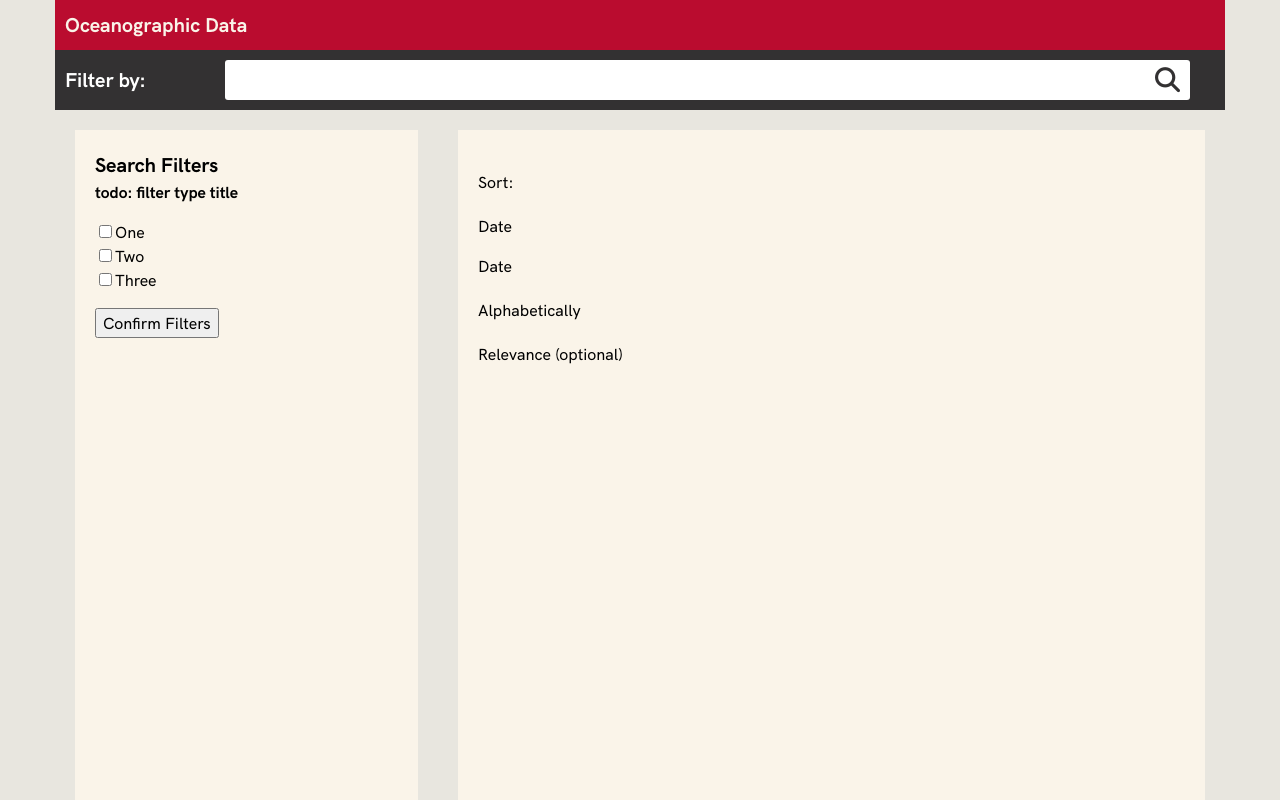
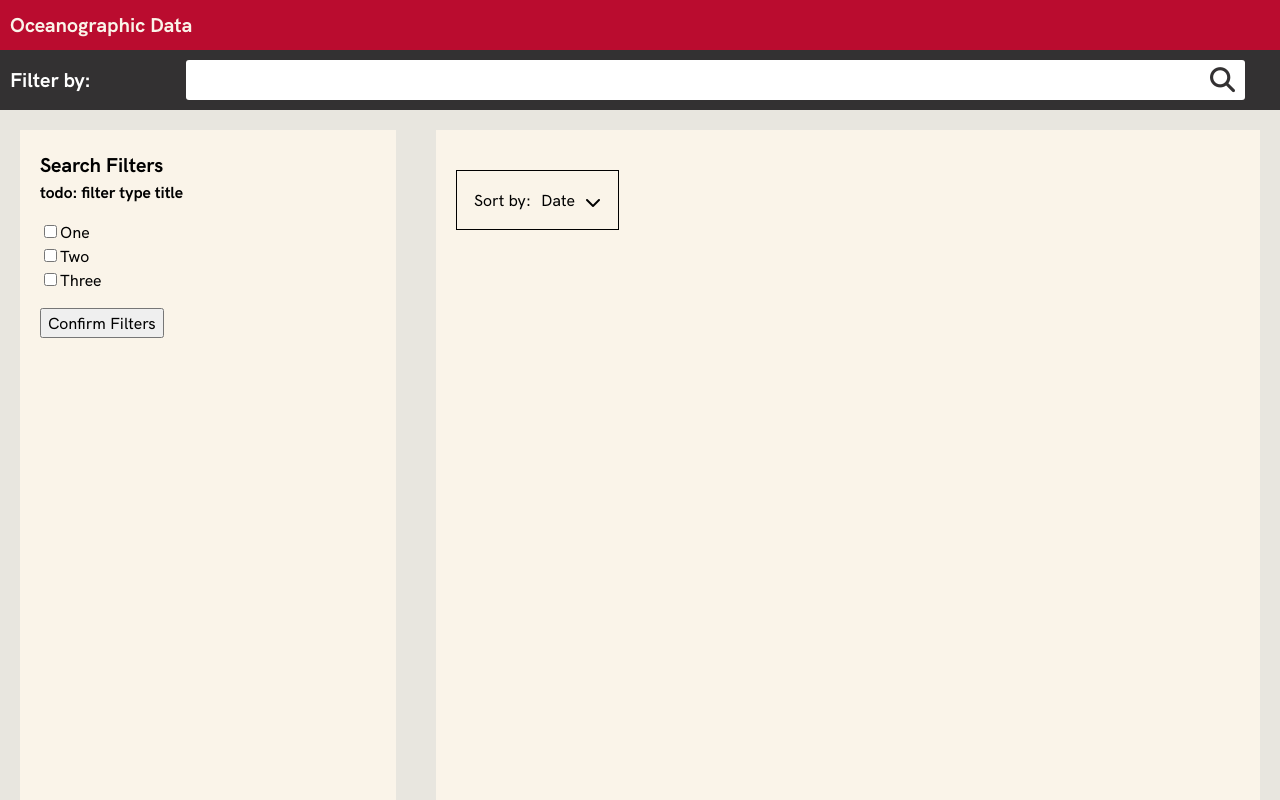
Before and after one commit to jcoszig/oceanographicdata, a React app: page / in a window 1280 px wide. Built offline with nearby package versions, Linux system fonts and the light colour scheme.

Commit message:
fixed a few minor bugs. Implemented toggle-able sorting option dropdown

```diff
--- a/src/components/App.js
+++ b/src/components/App.js
@@ -27,7 +27,8 @@ class App extends Component {
   },
     searchQuery : '',
     filterList : [],
-    filteredData : []
+    filteredData : [],
+    sortDropdown : false
   }
 
   // Fetch JSON data and set in state.
@@ -91,6 +92,12 @@ class App extends Component {
     }
   }
 
+  toggleSortOptions = () => {
+    this.setState(state => ({
+      sortDropdown: !state.sortDropdown
+    }));
+  }
+
   render() {
 
     return (
@@ -115,14 +122,18 @@ class App extends Component {
           </div>
           <div className="preview-header">
             <div className="sort-selection">
-              <p>Sort: </p><span>Date</span>
-              <div className="sort-dropdown">
-                <ul>
-                  <li><p>Date</p></li>
-                  <li><p>Alphabetically</p></li>
-                  <li><p>Relevance (optional)</p></li>
-                </ul>
+              <div className="sort-selected"
+              onClick={(e) => this.toggleSortOptions()}>
+                <p>Sort by: </p>
+                <span>Date</span>
+                <i className={this.state.sortDropdown ?
+                  'sort-dropdown-arrow fas fa-chevron-up' :
+                  'sort-dropdown-arrow fas fa-chevron-down'}></i>
               </div>
+              <ul className={this.state.sortDropdown ? 'sort-dropdown active' : 'sort-dropdown'}>
+                <li><p>Date</p></li>
+                <li><p>Alphabetically</p></li>
+              </ul>
               <ul className="preview-results">
                 {/* Render filtered objects */}
                 {this.state.filteredData && this.state.filteredData.map(item => (
--- a/src/components/Filter.js
+++ b/src/components/Filter.js
@@ -15,7 +15,7 @@ class Filter extends Component {
         </div>
         <button>Confirm Filters</button>
         <div className="search-dropdown-mobile-close">
-          <i class="fas fa-times"></i>
+          <i className="fas fa-times"></i>
         </div>
       </aside>
     );
--- a/src/components/Searchfilter.js
+++ b/src/components/Searchfilter.js
@@ -26,7 +26,7 @@ class SearchFilter extends Component {
           name="searchbar"
           onChange={e => {this.handleChange(e.target.value)}}
           autoComplete="off"/>
-          <i class="fas fa-search"></i>
+          <i className="fas fa-search"></i>
       </section>
     );
   }
--- a/src/styles/partials/_layout.scss
+++ b/src/styles/partials/_layout.scss
@@ -2,11 +2,11 @@
     display: flex;
     justify-content: center;
     flex-wrap: wrap;
-	max-width: $site-max-width;
     margin: 0 auto;
     overflow-x: hidden;
     position: relative;
     height:100vh;
+    max-width: $site-absolute-max-width;
 
     @include tablet {
         flex-wrap: wrap;
--- a/src/styles/partials/_preview.scss
+++ b/src/styles/partials/_preview.scss
@@ -17,10 +17,45 @@ main.article-container {
     }
     .preview-header {
         width: 90%;
+        .sort-selection {
+            .sort-selected {
+                display: inline-block;
+                height: 6rem;
+                padding: 1.7rem;
+                margin-bottom: 2rem;
+                border: solid 1px black;
+                cursor: pointer;
+                p, span {
+                    display: inline-block;
+                }
+                p { padding-right: 1rem; }
+                .sort-dropdown-arrow {
+                    position: relative;
+                    top: 2px;
+                    padding-left: 1rem;
+                }
+            }
+            .sort-dropdown {
+                display: none;
+                width: 16rem;
+                position: absolute;
+                margin-top: -2rem;
+                background: $lightgrey;
+                border: solid 1px black;
+                li {
+                    padding: 1.7rem;
+                    cursor: pointer;
+                    &:hover { background: $lightgrey; }
+                    p { padding: 0; }
+                }
+                &.active { display: block; }
+            }
+        }
         ul.preview-results {
             display: block;
             li {
-                padding-bottom: 2rem;
+                padding: 2rem 0;
+                border-top: solid 1px $grey;
                 .access-level-icon {
                     .fa-lock + span{ color: $red; }
                     .fa-lock-open + span{ color: $green; }
```
